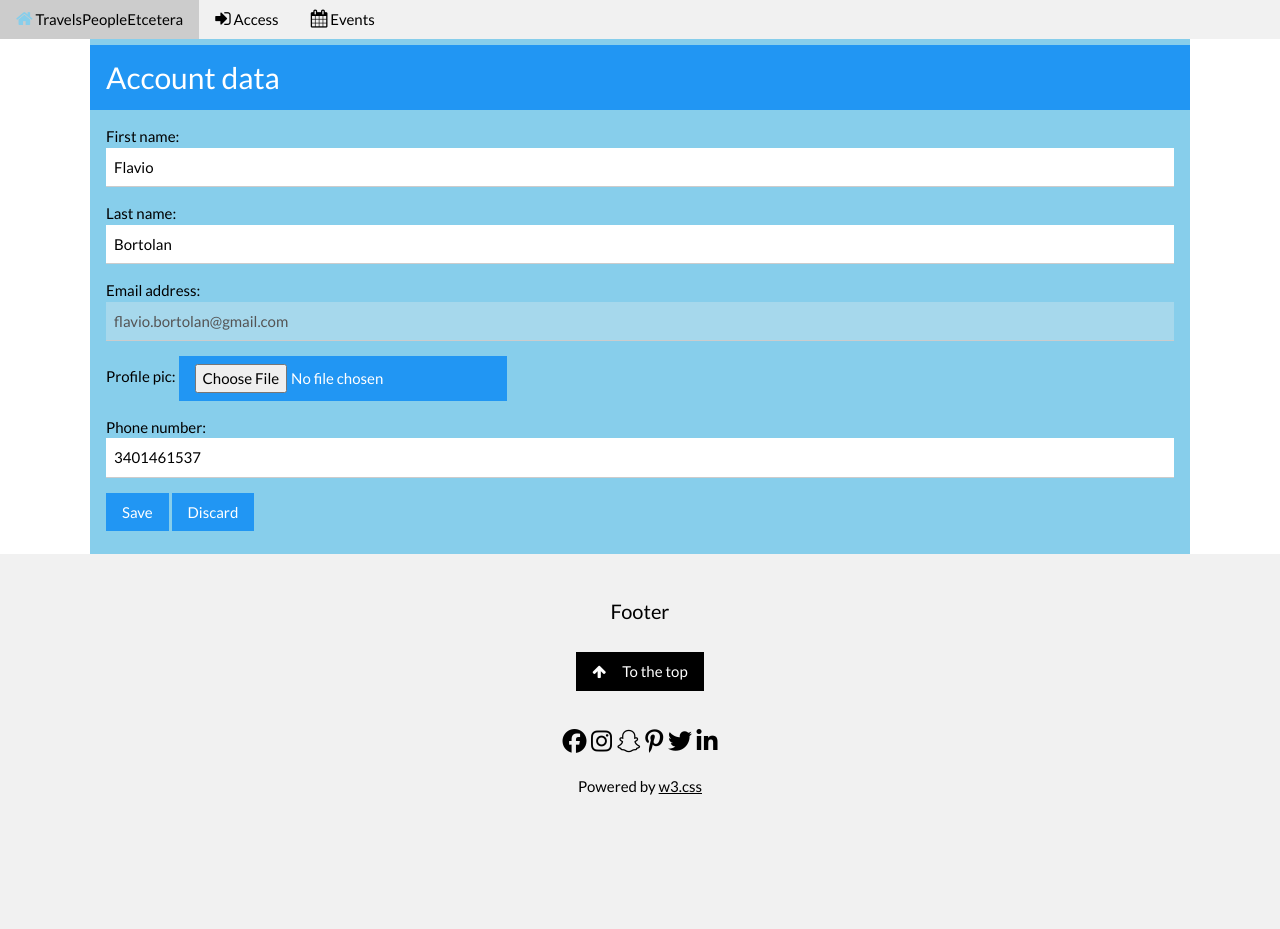
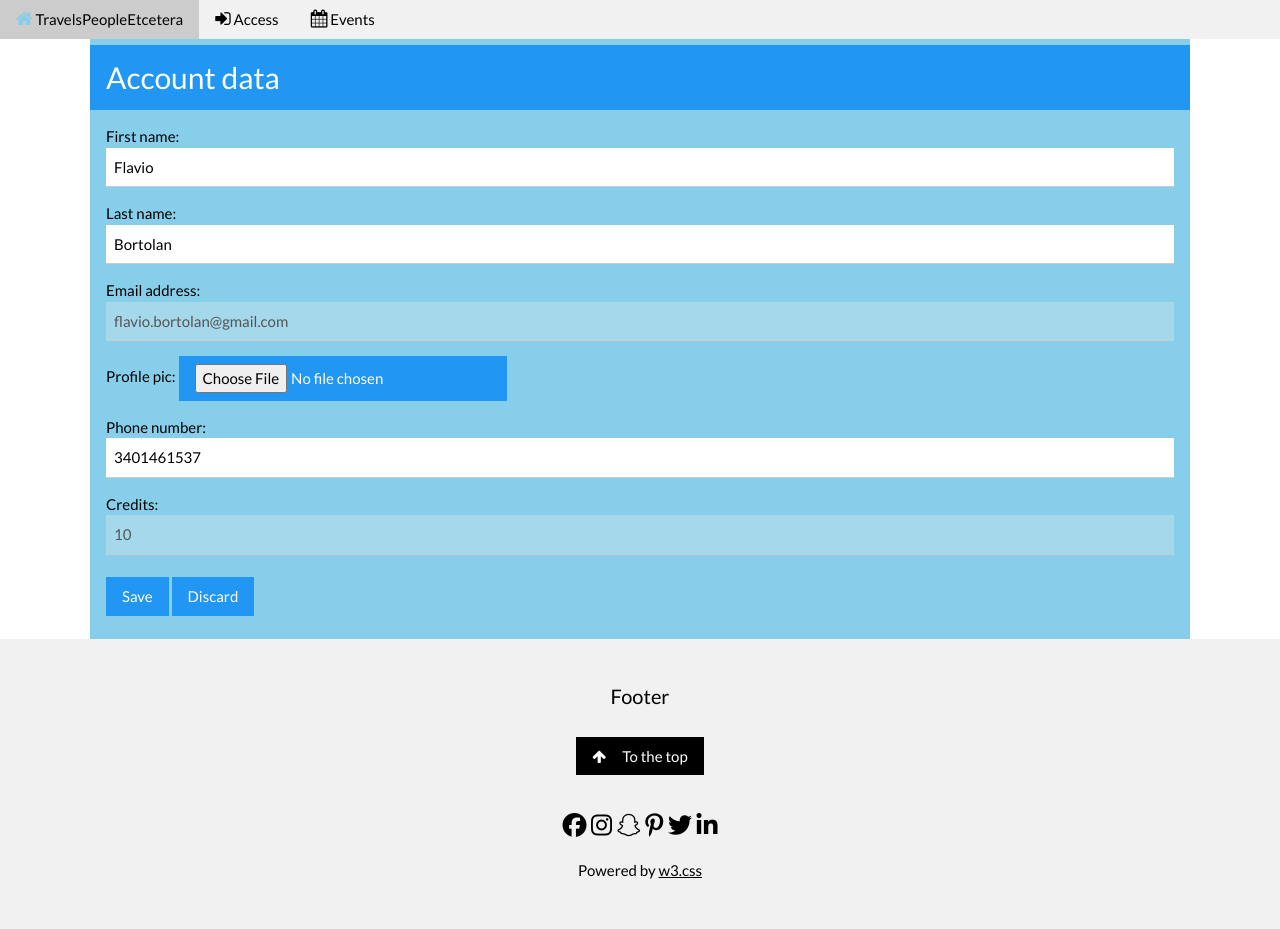
Before and after one commit to FlavioBortolan/TravelsEtc, a Django app: page /TravelsApp/my_account/ in a window 1280 px wide. Before the commit the page ends 795 px from the top, so only its background shows below. Run offline with Django 3.2, Linux system fonts and the light colour scheme; a user stored in the database is signed in; data comes from the database, SQL or seed files in the repository; both versions use the stored data as it was after the commit; some libraries are stand-ins or nearby versions; some web fonts are replaced.

Commit message:
Added credits to MyProfile form

```diff
--- a/TravelsApp/templates/TravelsApp/my_account.html
+++ b/TravelsApp/templates/TravelsApp/my_account.html
@@ -20,12 +20,20 @@
         {% csrf_token %}
         {{ user_form.as_p }}
         {{ profile_form.as_p }}
+
+        <label>Credits:</label>
+          <input class="w3-input" type="text" name="type" value={{ credits }} disabled>
+        <br>
         <input type="submit" class="w3-btn w3-blue w3-center" name="" value="Save">
         <a href="{% url 'TravelsApp:index' %}" class="w3-btn w3-blue w3-center">Discard</a>
+
+
 
       </form>
       <br>
 
+
+
 {% endif %}
 
 {% endblock %}
--- a/TravelsApp/views.py
+++ b/TravelsApp/views.py
@@ -136,6 +136,8 @@ def register(request):
 def my_account(request):
 
     data_change_successful = False
+    credits = request.user.userprofileinfo.credits
+
     if request.method == 'POST':
 
         # Get info from "both" forms
@@ -195,7 +197,8 @@ def my_account(request):
     return render(request,'TravelsApp/my_account.html',
                           {'user_form':user_form,
                            'profile_form':profile_form,
-                            'data_change_successful':data_change_successful})
+                           'data_change_successful':data_change_successful,
+                           'credits': credits,})
 
 
 
--- a/todo.txt
+++ b/todo.txt
@@ -1,5 +1,8 @@
 
--pagina di gestione account - salvataggio dati - visualizza crediti -
+-pagina di gestione account -
+  visualizza crediti -
+  aggiungere pulsante ritorno pagina principale da pagina data change ok
+  Aggiungere gestione cambio password: in fondo
 
 -FILTRI: inizializzare a qualche default i campi
 
```
Also changed, not shown: db.sqlite3.
